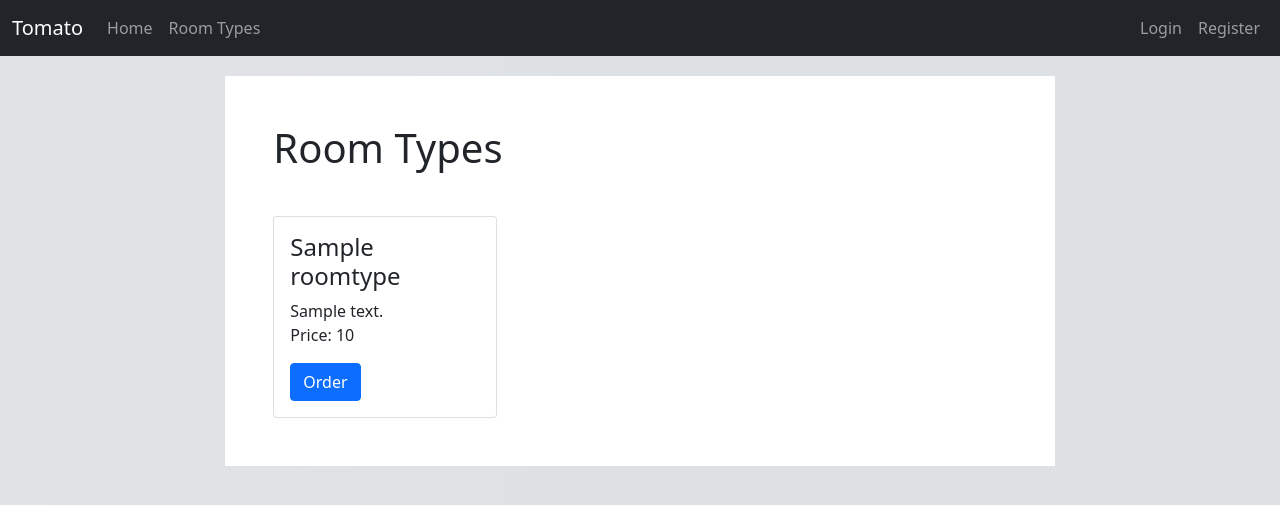
After one commit to LibertyChaser/Tomato, a Django app: page /room_types/ in a window 1280 px wide. The commit adds this page. Shown: the top 505 px of the page. Run offline with Django 3.2, Linux system fonts and the light colour scheme; tables that the repository leaves empty hold one stand-in row (values such as "Sample post"); some libraries are stand-ins or nearby versions.

Commit message:
feat: add order, room types

```diff
--- a/mysite/tomato/models.py
+++ b/mysite/tomato/models.py
@@ -2,10 +2,6 @@ from django.db import models
 
 
 class Customer(models.Model):
-    Level = (
-        ('g', 'general_user'),
-        ('v', 'vip_ueser'),
-    )
     # Discount = {
     #     'g': 1.0,
     #     'v': 0.8,
@@ -23,7 +19,11 @@ class Customer(models.Model):
     )
     # discount = Discount[str(level)]
     def __str__(self):
-        return "{} {}".format(self.name, self.level)
+        Level = {
+            'g': 'general_user',
+            'v': 'vip_ueser',
+        }
+        return "{} {}".format(self.name, Level[self.level])
 
 
 class Staff(models.Model):
@@ -48,7 +48,11 @@ class Staff(models.Model):
     )
 
     def __str__(self):
-        return "{} {}".format(self.name, self.job)
+        Job = {
+            'r': 'receptionist',
+            'm': 'manager',
+        }
+        return "{} {}".format(self.name, Job[self.job])
 
 
 class RoomType(models.Model):
@@ -107,3 +111,11 @@ class Order(models.Model):
         choices=State,
         default='p',
     )
+
+    def __str__(self):
+        return "{} {} - {} price:{}".format(
+            self.customer,
+            self.check_in_date,
+            self.check_out_date,
+            self.price,
+        )
--- a/mysite/tomato/templates/tomato/base_generic.html
+++ b/mysite/tomato/templates/tomato/base_generic.html
@@ -36,14 +36,24 @@
             <span class="navbar-toggler-icon"></span>
         </button>
         <div class="navbar-collapse" id="navbarSupportedContent">
+
             <ul class="navbar-nav me-auto mb-2 mb-lg-0">
                 <li class="nav-item">
                     <a class="nav-link" href="{% url 'tomato:index' %}">Home</a>
                 </li>
                 <li class="nav-item">
-                <a class="nav-link" href="{% url 'tomato:rooms' %}">Rooms</a>
+                    <a class="nav-link" href="{% url 'tomato:room_types' %}">Room Types</a>
                 </li>
+                {% if role == 'customer' %}
+                    <li class="nav-item">
+                        <a class="nav-link" href="{% url 'tomato:room_types' %}">My Orders</a>
+                    </li>
+                    <li class="nav-item">
+                        <a class="nav-link" href="{% url 'tomato:room_types' %}">Search</a>
+                    </li>
+                {% endif %}
             </ul>
+
             <ul class="navbar-nav navbar-right">
                 {% if uu %}
                 <li class="nav-item">
--- a/mysite/tomato/templates/tomato/base_generic_no_content.html
+++ b/mysite/tomato/templates/tomato/base_generic_no_container.html
@@ -41,7 +41,8 @@
                 <a class="nav-link" href="{% url 'tomato:index' %}">Home</a>
             </li>
             <li class="nav-item">
-                <a class="nav-link" href="{% url 'tomato:rooms' %}">Rooms</a>
+
+                <a class="nav-link" href="{% url 'tomato:room_types' %}">Room Types</a>
             </li>
         </ul>
         <ul class="navbar-nav navbar-right">
--- a/mysite/tomato/templates/tomato/index.html
+++ b/mysite/tomato/templates/tomato/index.html
@@ -5,12 +5,15 @@
 {% endblock title %}
 
 {% block content %}
+{% load static %}
     <h1>
         Home of Tomato!
     </h1>
     <p>
         Welcome {{ uu.name }}!
         Tomato is a website used for hotel.
+        <img src="{% static 'tomato/image/hotel.jpg' %}" class="card-img-top" alt="hotel">
     </p>
 
+
 {% endblock content %}
--- a/mysite/tomato/templates/tomato/login.html
+++ b/mysite/tomato/templates/tomato/login.html
@@ -1,4 +1,4 @@
-{% extends "tomato/base_generic_no_content.html" %}
+{% extends "tomato/base_generic_no_container.html" %}
 
 {% block title %}
     <title> Login - Tomato </title>
--- a/mysite/tomato/templates/tomato/register.html
+++ b/mysite/tomato/templates/tomato/register.html
@@ -1,4 +1,4 @@
-{% extends "tomato/base_generic_no_content.html" %}
+{% extends "tomato/base_generic_no_container.html" %}
 
 {% block title %}
     <title> Register - Tomato </title>
--- /dev/null
+++ b/mysite/tomato/templates/tomato/room_types.html
@@ -0,0 +1,52 @@
+{% extends "tomato/base_generic.html" %}
+
+{% block title %}
+    <title> Room Types - Tomato </title>
+{% endblock %}
+
+{% block content %}
+{% load static %}
+
+
+<h1 class="h1"> Room Types </h1>
+<div class="row row-cols-1 row-cols-md-3 g-4">
+    {% if room_types %}
+        {% for room_type in room_types %}
+        <div class="col">
+            <div class="card h-100" style="width: 14rem;">
+                {% if room_type.name == '经济特价' %}
+                    <img src="{% static 'tomato/image/economy_room.png' %}" class="card-img-top" alt="economy_room">
+                {% elif room_type.name  == '标准间' %}
+                    <img src="{% static 'tomato/image/standard_room.png' %}" class="card-img-top" alt="standard_room">
+                {% elif room_type.name == '加州风情' %}
+                    <img src="{% static 'tomato/image/california_style.png' %}" class="card-img-top" alt="california_style">
+                {% endif %}
+                <div class="card-body">
+                    <h4 class="card-title">{{ room_type.name }}</h4>
+                    <p class="card-text">
+                        {{ room_type.description }}<br>
+                        Price:
+                        {% if uu.level == 'v' %}
+                            {{ room_type.price }}<br>(Original price is {{ room_type.base_price }})
+                        {% else %}
+                            {{ room_type.base_price }}
+                        {% endif %}
+                    </p>
+                    {% if role != 'staff' %}
+                        <a href="{% url 'tomato:room_type_order' room_type.id %}" class="btn btn-primary">Order</a>
+                    {% else %}
+                        <a href="{% url 'tomato:index' %}" class="btn btn-info">Check</a>
+                        {% if uu.job == 'm' %}
+                            <a href="{% url 'tomato:index' %}" class="btn btn-primary">Edit</a>
+                        {% endif %}
+                    {% endif %}
+                </div>
+            </div>
+        </div>
+        {% endfor %}
+    {% else %}
+        <p>No rooms</p>
+    {% endif %}
+</div>
+
+{% endblock content %}
--- a/mysite/tomato/urls.py
+++ b/mysite/tomato/urls.py
@@ -10,8 +10,12 @@ urlpatterns = [
     path('login/', views.login, name='login'),
     path('logout/', views.logout, name='logout'),
     path('register/', views.register, name='register'),
+
     path('dashboard/', views.dashboard, name='dashboard'),
     path('edit_profile/', views.edit_profile, name='edit_profile'),
 
+    path('room_types/', views.room_types, name='room_types'),
+    path('room_type/<int:room_type_id>/order/', views.room_type_order, name='room_type_order'),
     path('rooms/', views.rooms, name='rooms'),
+
 ]
--- a/mysite/tomato/views.py
+++ b/mysite/tomato/views.py
@@ -8,6 +8,8 @@ from django.utils import timezone
 from django.http import HttpResponse
 from django.contrib import messages
 from django.views.generic import ListView
+import datetime
+from dateutil.parser import parse
 import re
 
 from .models import *
@@ -172,6 +174,7 @@ def dashboard(request):
 
 def edit_profile(request):
     context = get_user_context(request)
+
     if context['uu'] == '':
         return HttpResponseRedirect('/')
 
@@ -232,10 +235,11 @@ def edit_profile(request):
         context,
     )
 
-def rooms(request):
+
+def room_types(request):
     context = get_user_context(request)
 
-    context['room_type'] = RoomType.objects.all()
+    context['room_types'] = RoomType.objects.all()
 
     if context['role'] == 'customer':
         Level = (
@@ -247,8 +251,79 @@ def rooms(request):
             'v': 0.8,
         }
         level = context['uu'].level
-        for item in context['room_type']:
+        for item in context['room_types']:
             item.price *= (item.base_price * Discount[level])
+
+    return render(
+        request,
+        'tomato/room_types.html',
+        context,
+    )
+
+
+def room_type_order(request, room_type_id):
+    context = get_user_context(request)
+
+    if context['role'] != 'customer':
+        return HttpResponseRedirect('/')
+
+    context['room_type'] = get_object_or_404(RoomType, pk=room_type_id)
+    Discount = {
+        'g': 1.0,
+        'v': 0.8,
+    }
+    level = context['uu'].level
+    context['room_type'].price *= (context['room_type'].base_price * Discount[level])
+
+    if context['role'] != 'customer':
+        return HttpResponseRedirect('/')
+
+    context['draft'] = {}
+    context['message'] = []
+
+    if request.method == 'POST':
+        context['draft']['check_in_date'] = request.POST['check_in_date']
+        context['draft']['check_out_date'] = request.POST['check_out_date']
+
+        if context['draft']['check_in_date'] < datetime.date.today().strftime('%Y-%m-%d'):
+            context['message'].append('Check in time can\'t before todaty!')
+
+        if context['draft']['check_in_date'] >= context['draft']['check_out_date']:
+            context['message'].append('Check in time can\'t before check out time!')
+
+        if len(context['message']) == 0:
+            new = Order()
+            new.time = datetime.datetime.now()
+            new.check_in_date = context['draft']['check_in_date']
+            new.check_out_date = context['draft']['check_out_date']
+            new.room_type = context['room_type']
+            new.room_number = get_object_or_404(Room, pk=13)
+
+            check_in_day = parse(context['draft']['check_in_date'])
+            check_out_day = parse(context['draft']['check_out_date'])
+            diff = check_out_day - check_in_day
+
+            new.price = context['room_type'].price * diff.days
+
+            if (check_in_day - datetime.datetime.today()).days > 30:
+                new.price *= 0.7
+
+            new.customer = context['uu']
+            new.save()
+            context['message'].append('Order Successfully!')
+
+    return render(
+        request,
+        'tomato/room_type_order.html',
+        context,
+    )
+
+
+def rooms(request):
+    context = get_user_context(request)
+
+    if context['role'] != 'Staff':
+        return HttpResponseRedirect('/')
 
     return render(
         request,
```
Also changed, not shown: mysite/tomato/templates/tomato/dashboard.html (+3 -13 lines), mysite/tomato/templates/tomato/room_type_order.html (added, +62 -0 lines), mysite/tomato/templates/tomato/rooms.html (deleted, +0 -67 lines), mysite/tomato/static/tomato/image/hotel.jpg. Lines whose indentation alone changed are shown as unchanged.
